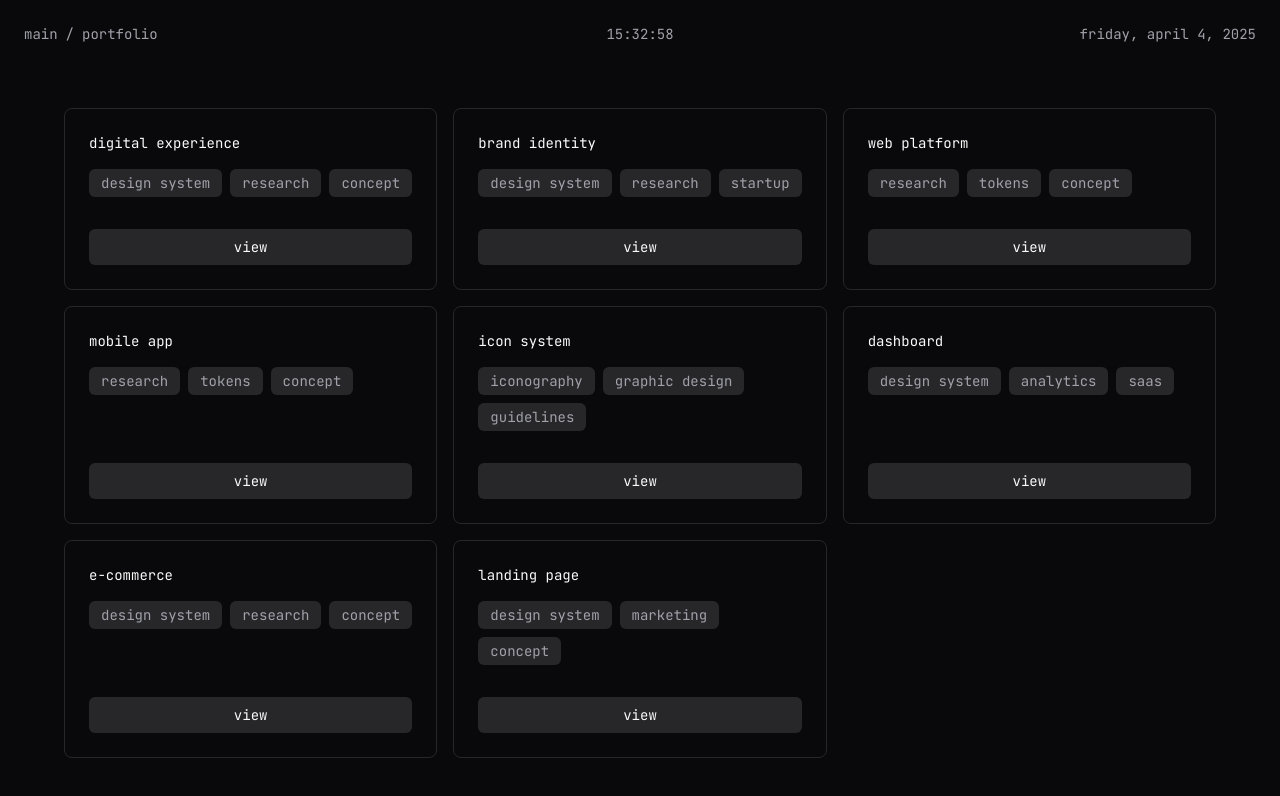
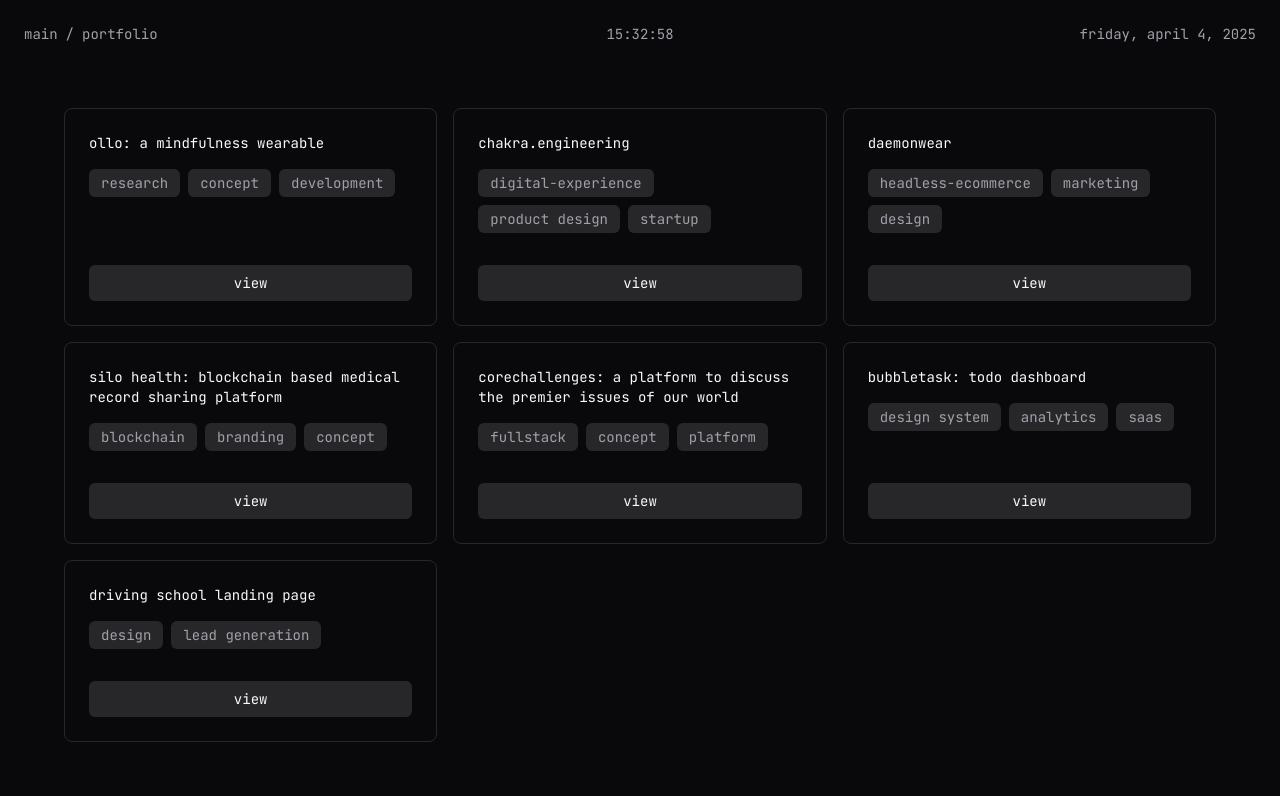
Before and after one commit to lshmam/faeth_mini, a Next.js app: page /portfolio in a window 1280 px wide. Shown: the top 796 px of the page. Built offline with nearby package versions, Linux system fonts and the light colour scheme.

Commit message:
Update page.tsx

```diff
--- a/app/portfolio/page.tsx
+++ b/app/portfolio/page.tsx
@@ -9,43 +9,38 @@ import { ProjectCard } from "@/components/project-card"
 const projects = [
   {
     id: 1,
-    title: "digital experience",
-    tags: ["design system", "research", "concept"],
+    title: "ollo: a mindfulness wearable",
+    tags: ["research", "concept", "development"],
   },
   {
     id: 2,
-    title: "brand identity",
-    tags: ["design system", "research", "startup"],
+    title: "chakra.engineering",
+    tags: ["digital-experience", "product design", "startup"],
   },
   {
     id: 3,
-    title: "web platform",
-    tags: ["research", "tokens", "concept"],
+    title: "daemonwear",
+    tags: ["headless-ecommerce", "marketing", "design"],
   },
   {
     id: 4,
-    title: "mobile app",
-    tags: ["research", "tokens", "concept"],
+    title: "silo health: blockchain based medical record sharing platform",
+    tags: ["blockchain", "branding", "concept"],
   },
   {
     id: 5,
-    title: "icon system",
-    tags: ["iconography", "graphic design", "guidelines"],
+    title: "corechallenges: a platform to discuss the premier issues of our world",
+    tags: ["fullstack", "concept", "platform"],
   },
   {
     id: 6,
-    title: "dashboard",
+    title: "bubbletask: todo dashboard",
     tags: ["design system", "analytics", "saas"],
   },
   {
     id: 7,
-    title: "e-commerce",
-    tags: ["design system", "research", "concept"],
-  },
-  {
-    id: 8,
-    title: "landing page",
-    tags: ["design system", "marketing", "concept"],
+    title: "driving school landing page",
+    tags: ["design", "lead generation"],
   },
 ]
 
```
